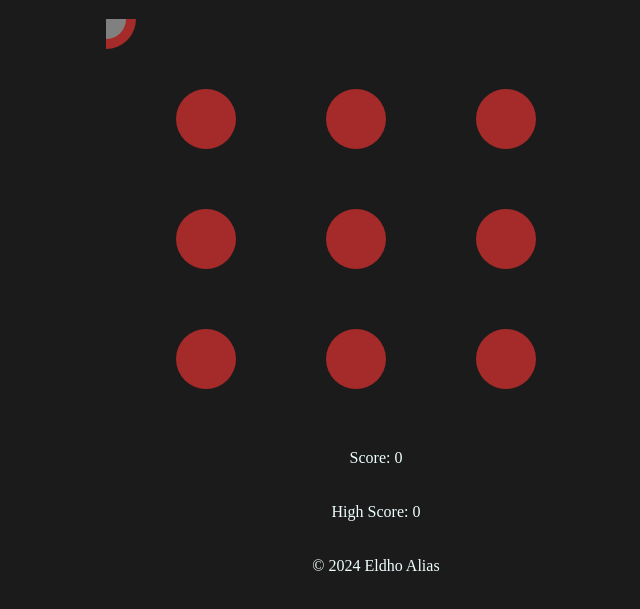
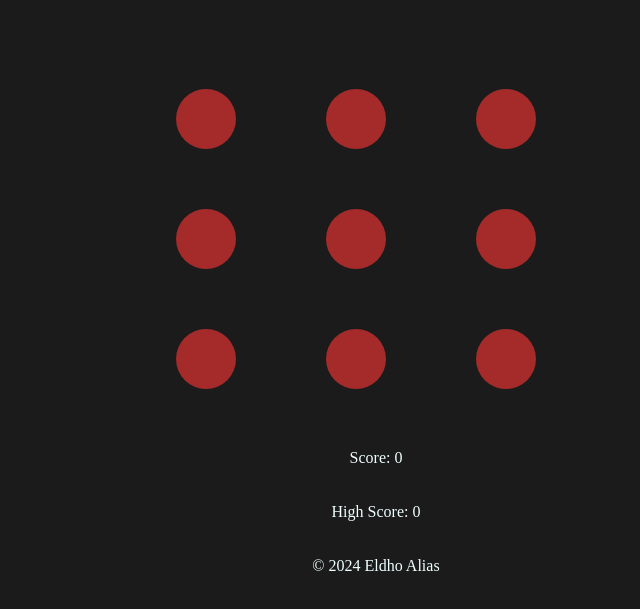
Before and after one commit to EldhoAlias01/Wack-A-Mole, a plain HTML site: page index.html in a window 1280 px wide. Shown: the part 101-710 px from the top of the page, without its empty margins (264-904 px from the left). Drawn offline with Linux system fonts and the light colour scheme.

Commit message:
commit 1.2

```diff
--- a/assig4.js
+++ b/assig4.js
@@ -6,9 +6,9 @@ let highScore = localStorage.getItem("highScore") || 0; // Retrieve high score f
 const moleSpeed = 1400; // Time for the mole to appear
 let timer;
 let array = [];
-
 // Function to create holes
 function drawHoles() {
+
     for (let i = 0; i < 4; i++) {
         for (let j = 0; j < 4; j++) {
             const hole = document.getElementById("circle1").cloneNode(true);
@@ -74,6 +74,8 @@ function endGame() {
 
 // Initialize game
 window.onload = () => {
+
+
     drawHoles();
     startGame();
     setTimeout(endGame, 20000); // Game will end in 20 seconds
--- a/index.html
+++ b/index.html
@@ -17,12 +17,13 @@
         </header>
 
         <main>
-            <svg id="gameArea" width="500" height="400">
+            <svg id="gameArea" width="500" height="400"   >
 
-                <circle id="circle1" r="30" fill="brown"/>
-                <circle id="circle2" r="20" fill="grey"/>
+                <circle id="circle1" r="30" cx="-50" fill="brown" />
+                <circle id="circle2" r="20" cx="-50" fill="grey"  />
 
             </svg>
+
 
         </main>
 
```
Also changed, not shown: assig4.css (line endings or trailing spaces).
